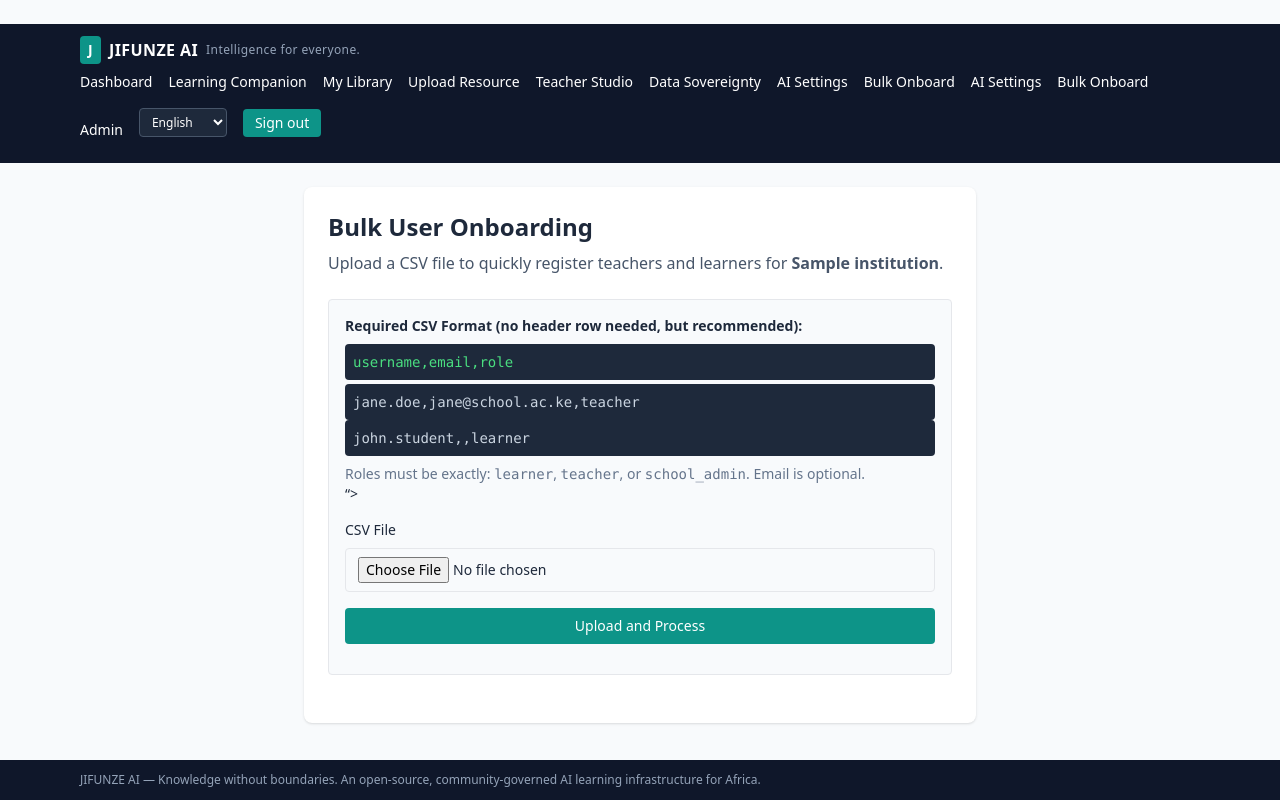
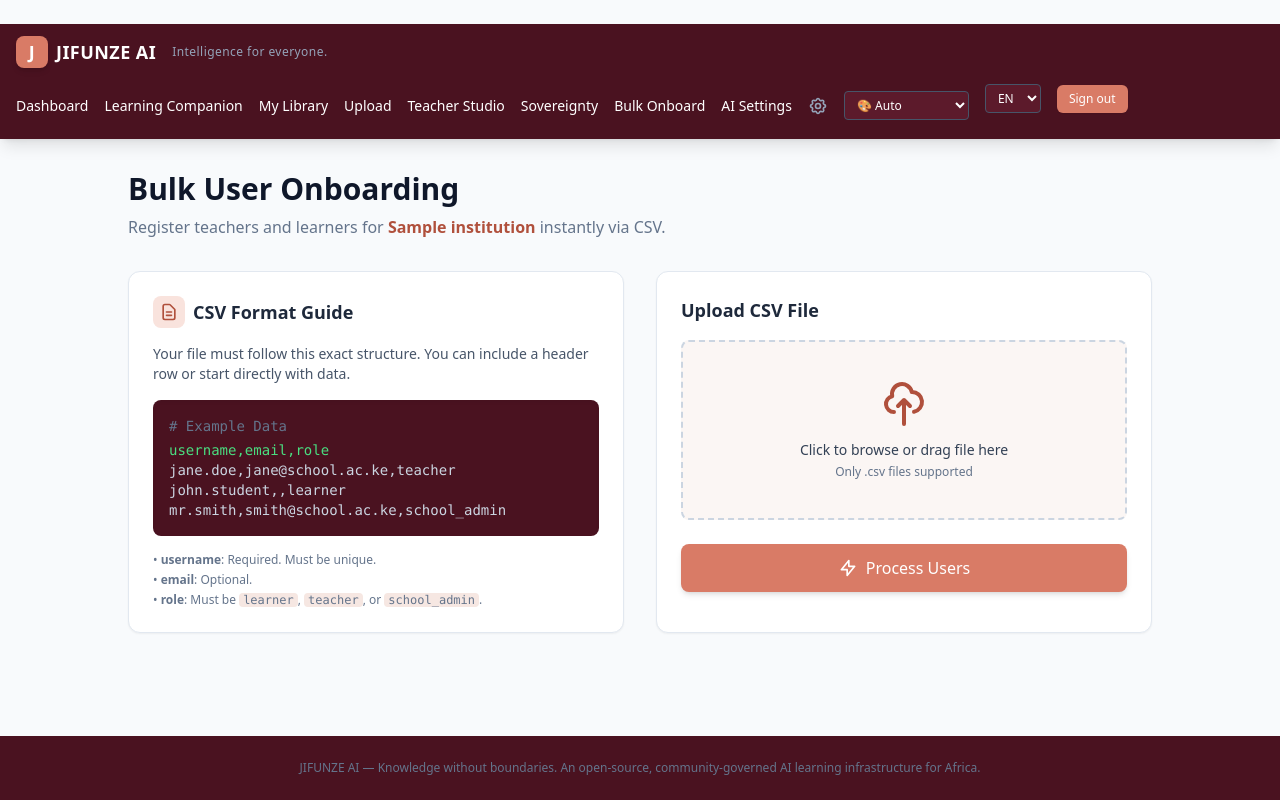
Before and after one commit to Caristus/jifunze-ai, a Django app: page /onboard/ in a window 1280 px wide. Run offline with Django 5.2, Linux system fonts and the light colour scheme; a user stored in the database is signed in; tables that the repository leaves empty hold one stand-in row (values such as "Sample post"); some libraries are stand-ins or nearby versions.

Commit message:
Four-theme blend system: per-page palettes with session override picker

```diff
--- /dev/null
+++ b/apps/accounts/context_processors.py
@@ -0,0 +1,16 @@
+PAGE_THEMES = [
+    ("/learn/", "forest"),
+    ("/library/", "forest"),
+    ("/studio/", "lavender"),
+    ("/governance/", "burgundy"),
+    ("/upload/", "burgundy"),
+    ("/onboard/", "burgundy"),
+]
+def theme(request):
+    mode = request.session.get("theme_override")
+    if mode:
+        return {"theme_class": "theme-" + mode, "theme_mode": mode, "theme_current": mode}
+    for prefix, name in PAGE_THEMES:
+        if request.path.startswith(prefix):
+            return {"theme_class": "theme-" + name, "theme_mode": "auto", "theme_current": name}
+    return {"theme_class": "theme-royal", "theme_mode": "auto", "theme_current": "royal"}
--- a/config/settings.py
+++ b/config/settings.py
@@ -46,6 +46,7 @@ TEMPLATES = [
                 "django.template.context_processors.request",
                 "django.contrib.auth.context_processors.auth",
                 "django.contrib.messages.context_processors.messages",
+                "apps.accounts.context_processors.theme",
             ],
         },
     },
--- a/config/urls.py
+++ b/config/urls.py
@@ -13,6 +13,7 @@ from apps.ai_gateway import views as ai_gateway_views
 urlpatterns = [
     path("admin/", admin.site.urls),
     path("accounts/", include("apps.accounts.urls")),
+    path("theme/set/<str:name>/", accounts_views.set_theme, name="set_theme"),
     path("api/learning/", include("apps.learning.urls")),
     path("api/teacher/", include("apps.teacher_studio.urls")),
     path("api/governance/", include("apps.governance.urls")),
--- /dev/null
+++ b/static/themes.css
@@ -0,0 +1,45 @@
+/* JIFUNZE AI Theme Skins - additive overrides only */
+body.theme-royal .bg-slate-900{background:#1b1f4b!important}
+body.theme-royal .bg-slate-800{background:#262b63!important}
+body.theme-royal .bg-slate-50{background:#f7f6f2!important}
+body.theme-royal .bg-slate-100{background:#eef0fb!important}
+body.theme-royal .bg-teal-600,body.theme-royal .bg-teal-500{background:#c9a227!important}
+body.theme-royal .hover\:bg-teal-500:hover,body.theme-royal .hover\:bg-teal-700:hover{background:#dbb63c!important}
+body.theme-royal .text-teal-600,body.theme-royal .text-teal-700{color:#9a7b1c!important}
+body.theme-royal .hover\:text-teal-400:hover,body.theme-royal .hover\:text-teal-300:hover{color:#e5c65a!important}
+body.theme-royal .bg-teal-100{background:#f5ecd2!important}
+body.theme-royal .border-teal-600{border-color:#c9a227!important}
+body.theme-royal .src-chip{background:#f5ecd2;border-color:#e0c76a;color:#8a6d15}
+body.theme-forest .bg-slate-900{background:#123f2a!important}
+body.theme-forest .bg-slate-800{background:#1b5238!important}
+body.theme-forest .bg-slate-50{background:#faf7ef!important}
+body.theme-forest .bg-slate-100{background:#e8f3ea!important}
+body.theme-forest .bg-teal-600,body.theme-forest .bg-teal-500{background:#1f9d55!important}
+body.theme-forest .hover\:bg-teal-500:hover,body.theme-forest .hover\:bg-teal-700:hover{background:#22b45f!important}
+body.theme-forest .text-teal-600,body.theme-forest .text-teal-700{color:#15803d!important}
+body.theme-forest .hover\:text-teal-400:hover,body.theme-forest .hover\:text-teal-300:hover{color:#7fd6a4!important}
+body.theme-forest .bg-teal-100{background:#dcf2e3!important}
+body.theme-forest .border-teal-600{border-color:#1f9d55!important}
+body.theme-forest .src-chip{background:#dcf2e3;border-color:#8fd6ab;color:#14652f}
+body.theme-lavender .bg-slate-900{background:#35406b!important}
+body.theme-lavender .bg-slate-800{background:#42507f!important}
+body.theme-lavender .bg-slate-50{background:#f6f6fb!important}
+body.theme-lavender .bg-slate-100{background:#eceaf6!important}
+body.theme-lavender .bg-teal-600,body.theme-lavender .bg-teal-500{background:#7c6fd0!important}
+body.theme-lavender .hover\:bg-teal-500:hover,body.theme-lavender .hover\:bg-teal-700:hover{background:#8d81da!important}
+body.theme-lavender .text-teal-600,body.theme-lavender .text-teal-700{color:#5b4fc0!important}
+body.theme-lavender .hover\:text-teal-400:hover,body.theme-lavender .hover\:text-teal-300:hover{color:#b7aef0!important}
+body.theme-lavender .bg-teal-100{background:#e6e1f7!important}
+body.theme-lavender .border-teal-600{border-color:#7c6fd0!important}
+body.theme-lavender .src-chip{background:#e6e1f7;border-color:#b3a9e8;color:#4c40a8}
+body.theme-burgundy .bg-slate-900{background:#4a1220!important}
+body.theme-burgundy .bg-slate-800{background:#5c1a2b!important}
+body.theme-burgundy .bg-slate-50{background:#fbf6f4!important}
+body.theme-burgundy .bg-slate-100{background:#f6e7e2!important}
+body.theme-burgundy .bg-teal-600,body.theme-burgundy .bg-teal-500{background:#d97b66!important}
+body.theme-burgundy .hover\:bg-teal-500:hover,body.theme-burgundy .hover\:bg-teal-700:hover{background:#e28c77!important}
+body.theme-burgundy .text-teal-600,body.theme-burgundy .text-teal-700{color:#b0503c!important}
+body.theme-burgundy .hover\:text-teal-400:hover,body.theme-burgundy .hover\:text-teal-300:hover{color:#f0b3a4!important}
+body.theme-burgundy .bg-teal-100{background:#f9e3dd!important}
+body.theme-burgundy .border-teal-600{border-color:#d97b66!important}
+body.theme-burgundy .src-chip{background:#f9e3dd;border-color:#e8b0a2;color:#96402e}
--- a/templates/base.html
+++ b/templates/base.html
@@ -4,45 +4,62 @@
 <meta charset="utf-8">
 <meta name="viewport" content="width=device-width, initial-scale=1">
 <title>{% block title %}JIFUNZE AI{% endblock %}</title>
+<script src="https://cdn.tailwindcss.com"></script>
 <link rel="manifest" href="/static/manifest.json">
+<link rel="stylesheet" href="/static/themes.css">
 <meta name="theme-color" content="#0f172a">
-<script src="https://cdn.tailwindcss.com"></script>
 </head>
-<body class="bg-slate-50 text-slate-800 min-h-screen flex flex-col">
-<header class="bg-slate-900 text-white">
-  <div class="max-w-6xl mx-auto px-4 py-3 flex items-center justify-between flex-wrap gap-2">
-    <a href="/" class="flex items-center gap-2 font-bold tracking-wide">
-      <span class="bg-teal-600 rounded px-2 py-1 text-sm">J</span> JIFUNZE AI
-      <span class="hidden md:inline text-slate-400 font-normal text-xs">Intelligence for everyone.</span>
+<body class="bg-slate-50 text-slate-800 min-h-screen flex flex-col font-sans {{ theme_class }}">
+<header class="bg-slate-900 text-white shadow-lg">
+  <div class="max-w-7xl mx-auto px-4 py-3 flex items-center justify-between flex-wrap gap-4">
+    <a href="/" class="flex items-center gap-2 font-bold tracking-wide text-lg">
+      <span class="bg-teal-500 text-white rounded-lg w-8 h-8 flex items-center justify-center shadow-md">J</span>
+      <span class="hidden sm:inline">JIFUNZE AI</span>
+      <span class="hidden md:inline text-slate-400 font-normal text-xs ml-2">Intelligence for everyone.</span>
     </a>
     {% if user.is_authenticated %}
-    <nav class="flex items-center gap-4 text-sm flex-wrap">
-      <a href="/" class="hover:text-teal-300">Dashboard</a>
-      <a href="/learn/" class="hover:text-teal-300">Learning Companion</a>
-      {% if user.role != "learner" %}<a href="/library/" class="hover:text-teal-300">My Library</a>{% endif %}<a href="/upload/" class="hover:text-teal-300">Upload Resource</a>
-      {% if user.role != 'learner' %}<a href="/studio/" class="hover:text-teal-300">Teacher Studio</a>{% endif %}
-      {% if user.role == 'school_admin' or user.role == 'admin' %}<a href="/governance/" class="hover:text-teal-300">Data Sovereignty</a>
-      <a href="/ai-config/" class="hover:text-teal-300">AI Settings</a>
-      {% if user.role == "school_admin" or user.role == "admin" %}<a href="/onboard/" class="hover:text-teal-300">Bulk Onboard</a>{% endif %}
-      <a href="/ai-config/" class="hover:text-teal-300">AI Settings</a>
-      {% if user.role == "school_admin" or user.role == "admin" %}<a href="/onboard/" class="hover:text-teal-300">Bulk Onboard</a>{% endif %}{% endif %}
-      <a href="/admin/" class="hover:text-teal-300">Admin</a>
+    <nav class="flex items-center gap-4 text-sm flex-wrap justify-end">
+      <a href="/" class="hover:text-teal-400 transition-colors">Dashboard</a>
+      <a href="/learn/" class="hover:text-teal-400 transition-colors">Learning Companion</a>
+      {% if user.role != 'learner' %}
+        <a href="/library/" class="hover:text-teal-400 transition-colors">My Library</a>
+        <a href="/upload/" class="hover:text-teal-400 transition-colors">Upload</a>
+        <a href="/studio/" class="hover:text-teal-400 transition-colors">Teacher Studio</a>
+      {% endif %}
+      {% if user.role == 'school_admin' or user.role == 'admin' %}
+        <a href="/governance/" class="hover:text-teal-400 transition-colors">Sovereignty</a>
+        <a href="/onboard/" class="hover:text-teal-400 transition-colors">Bulk Onboard</a>
+        <a href="/ai-config/" class="hover:text-teal-400 transition-colors">AI Settings</a>
+      {% endif %}
+      <a href="/admin/" class="text-slate-400 hover:text-white transition-colors" title="Django Admin">
+        <svg class="w-5 h-5" fill="none" stroke="currentColor" viewBox="0 0 24 24"><path stroke-linecap="round" stroke-linejoin="round" stroke-width="2" d="M10.325 4.317c.426-1.756 2.924-1.756 3.35 0a1.724 1.724 0 002.573 1.066c1.543-.94 3.31.826 2.37 2.37a1.724 1.724 0 001.065 2.572c1.756.426 1.756 2.924 0 3.35a1.724 1.724 0 00-1.066 2.573c.94 1.543-.826 3.31-2.37 2.37a1.724 1.724 0 00-2.572 1.065c-.426 1.756-2.924 1.756-3.35 0a1.724 1.724 0 00-2.573-1.066c-1.543.94-3.31-.826-2.37-2.37a1.724 1.724 0 00-1.065-2.572c-1.756-.426-1.756-2.924 0-3.35a1.724 1.724 0 001.066-2.573c-.94-1.543.826-3.31 2.37-2.37.996.608 2.296.07 2.572-1.065z"></path><path stroke-linecap="round" stroke-linejoin="round" stroke-width="2" d="M15 12a3 3 0 11-6 0 3 3 0 016 0z"></path></svg>
+      </a>
+      <select onchange="location.href='/theme/set/'+this.value+'/'" class="bg-slate-800 text-white text-xs border border-slate-600 rounded px-2 py-1 focus:outline-none" title="Theme">
+        <option value="auto" {% if theme_mode == "auto" %}selected{% endif %}>🎨 Auto</option>
+        <option value="royal" {% if theme_mode == "royal" %}selected{% endif %}>Royal Indigo</option>
+        <option value="forest" {% if theme_mode == "forest" %}selected{% endif %}>Forest Emerald</option>
+        <option value="lavender" {% if theme_mode == "lavender" %}selected{% endif %}>Slate Lavender</option>
+        <option value="burgundy" {% if theme_mode == "burgundy" %}selected{% endif %}>Burgundy Rose</option>
+      </select>
       <form method="get" action="/" class="inline">
-        <select name="lang" onchange="this.form.submit()" class="bg-slate-800 text-white text-xs border border-slate-600 rounded px-2 py-1">
-          <option value="en" {% if request.GET.lang == "sw" %}{% else %}selected{% endif %}>English</option>
-          <option value="sw" {% if request.GET.lang == "sw" %}selected{% endif %}>Kiswahili</option>
+        <select name="lang" onchange="this.form.submit()" class="bg-slate-800 text-white text-xs border border-slate-600 rounded px-2 py-1 focus:outline-none focus:border-teal-500">
+          <option value="en" {% if request.GET.lang == "sw" %}{% else %}selected{% endif %}>EN</option>
+          <option value="sw" {% if request.GET.lang == "sw" %}selected{% endif %}>SW</option>
         </select>
       </form>
-      <form method="post" action="/accounts/logout/" class="inline">{% csrf_token %}
-        <button class="bg-teal-600 hover:bg-teal-500 px-3 py-1 rounded text-white">Sign out</button>
+      <form method="post" action="/accounts/logout/" class="inline">
+        {% csrf_token %}
+        <button class="bg-teal-600 hover:bg-teal-500 text-white px-3 py-1.5 rounded-md text-xs font-medium transition-colors shadow-sm">Sign out</button>
       </form>
     </nav>
     {% endif %}
   </div>
 </header>
-<main class="flex-1 w-full max-w-6xl mx-auto px-4 py-6">{% block content %}{% endblock %}</main>
-<footer class="bg-slate-900 text-slate-400 text-xs">
-  <div class="max-w-6xl mx-auto px-4 py-3">JIFUNZE AI — Knowledge without boundaries. An open-source, community-governed AI learning infrastructure for Africa.</div>
+<main class="flex-1 w-full max-w-7xl mx-auto px-4 py-8">{% block content %}{% endblock %}</main>
+<footer class="bg-slate-900 text-slate-500 text-xs py-6 mt-auto">
+  <div class="max-w-7xl mx-auto px-4 text-center">
+    JIFUNZE AI — Knowledge without boundaries. An open-source, community-governed AI learning infrastructure for Africa.
+  </div>
 </footer>
 {% block scripts %}{% endblock %}
 <script>
--- a/templates/institutions/bulk_onboard.html
+++ b/templates/institutions/bulk_onboard.html
@@ -1,34 +1,75 @@
 {% extends "base.html" %}
 {% block title %}Bulk Onboard Users — {{ institution.name }}{% endblock %}
 {% block content %}
-<div class="max-w-2xl mx-auto">
-  <div class="bg-white rounded-lg shadow p-6">
-    <h1 class="text-2xl font-bold mb-2">Bulk User Onboarding</h1>
-    <p class="text-slate-600 mb-6">Upload a CSV file to quickly register teachers and learners for <strong>{{ institution.name }}</strong>.</p>
-    <div class="bg-slate-50 border rounded p-4 mb-6 text-sm">
-      <p class="font-semibold mb-2">Required CSV Format (no header row needed, but recommended):</p>
-      <code class="block bg-slate-800 text-green-400 p-2 rounded">username,email,role</code>
-      <code class="block bg-slate-800 text-slate-300 p-2 rounded mt-1">jane.doe,jane@school.ac.ke,teacher</code>
-      <code class="block bg-slate-800 text-slate-300 p-2 rounded">john.student,,learner</code>
-      <p class="mt-2 text-slate-500">Roles must be exactly: <code>learner</code>, <code>teacher</code>, or <code>school_admin</code>. Email is optional.</p>
-    “>
-    <form method="post" enctype="multipart/form-data" class="space-y-4">
+<div class="max-w-5xl mx-auto">
+  <div class="mb-8">
+    <h1 class="text-3xl font-bold text-slate-900">Bulk User Onboarding</h1>
+    <p class="text-slate-500 mt-2">Register teachers and learners for <span class="font-semibold text-teal-700">{{ institution.name }}</span> instantly via CSV.</p>
+  </div>
+  <div class="grid md:grid-cols-2 gap-8">
+    <!-- Left Column: Instructions & Example -->
+    <div class="space-y-6">
+      <div class="bg-white rounded-xl shadow-sm border border-slate-200 p-6">
+        <h2 class="text-lg font-semibold text-slate-800 mb-4 flex items-center gap-2">
+          <span class="bg-teal-100 text-teal-700 p-1.5 rounded-lg">
+            <svg class="w-5 h-5" fill="none" stroke="currentColor" viewBox="0 0 24 24"><path stroke-linecap="round" stroke-linejoin="round" stroke-width="2" d="M9 12h6m-6 4h6m2 5H7a2 2 0 01-2-2V5a2 2 0 012-2h5.586a1 1 0 01.707.293l5.414 5.414a1 1 0 01.293.707V19a2 2 0 01-2 2z"></path></svg>
+          </span>
+          CSV Format Guide
+        </h2>
+        <p class="text-sm text-slate-600 mb-4">Your file must follow this exact structure. You can include a header row or start directly with data.</p>
+        <div class="bg-slate-900 rounded-lg p-4 font-mono text-sm shadow-inner overflow-x-auto">
+          <div class="text-slate-500 mb-1"># Example Data</div>
+          <div class="text-green-400">username,email,role</div>
+          <div class="text-slate-300">jane.doe,jane@school.ac.ke,teacher</div>
+          <div class="text-slate-300">john.student,,learner</div>
+          <div class="text-slate-300">mr.smith,smith@school.ac.ke,school_admin</div>
+        </div>
+        <div class="mt-4 text-xs text-slate-500 space-y-1">
+          <p>• <strong>username</strong>: Required. Must be unique.</p>
+          <p>• <strong>email</strong>: Optional.</p>
+          <p>• <strong>role</strong>: Must be <code class="bg-slate-100 px-1 rounded">learner</code>, <code class="bg-slate-100 px-1 rounded">teacher</code>, or <code class="bg-slate-100 px-1 rounded">school_admin</code>.</p>
+        </div>
+      </div>
+    </div>
+    <!-- Right Column: Upload Zone -->
+    <div class="bg-white rounded-xl shadow-sm border border-slate-200 p-6 flex flex-col">
+      <h2 class="text-lg font-semibold text-slate-800 mb-4">Upload CSV File</h2>
+      <form method="post" enctype="multipart/form-data" class="flex-1 flex flex-col">
         {% csrf_token %}
-      <div>
-        <label class="block text-sm font-medium mb-2">CSV File</label>
-        <input type="file" name="csv_file" accept=".csv" class="w-full border rounded px-3 py-2" required>
+        <div class="flex-1 border-2 border-dashed border-slate-300 rounded-lg p-8 text-center hover:border-teal-500 transition-colors bg-slate-50 flex flex-col items-center justify-center cursor-pointer relative" id="dropzone">
+          <input type="file" name="csv_file" accept=".csv" class="absolute inset-0 w-full h-full opacity-0 cursor-pointer" required onchange="updateFileName(this)">
+          <div class="text-teal-600 mb-3">
+            <svg class="w-12 h-12 mx-auto" fill="none" stroke="currentColor" viewBox="0 0 24 24"><path stroke-linecap="round" stroke-linejoin="round" stroke-width="2" d="M7 16a4 4 0 01-.88-7.903A5 5 0 1115.9 6L16 6a5 5 0 011 9.9M15 13l-3-3m0 0l-3 3m3-3v12"></path></svg>
           </div>
-      <button type="submit" class="w-full bg-teal-600 text-white rounded py-2 font-medium hover:bg-teal-700">
-        Upload and Process
+          <p class="text-sm font-medium text-slate-700">Click to browse or drag file here</p>
+          <p class="text-xs text-slate-500 mt-1">Only .csv files supported</p>
+          <p id="filename-display" class="mt-4 text-sm font-semibold text-teal-700 hidden"></p>
+        </div>
+        <button type="submit" class="mt-6 w-full bg-teal-600 hover:bg-teal-700 text-white rounded-lg py-3 font-medium shadow-md transition-all flex items-center justify-center gap-2">
+          <svg class="w-5 h-5" fill="none" stroke="currentColor" viewBox="0 0 24 24"><path stroke-linecap="round" stroke-linejoin="round" stroke-width="2" d="M13 10V3L4 14h7v7l9-11h-7z"></path></svg>
+          Process Users
         </button>
       </form>
       {% if messages %}
-      <div class="mt-4 space-y-2">
+        <div class="mt-6 space-y-3">
           {% for msg in messages %}
-          <div class="p-3 rounded text-sm {% if msg.tags == 'success' %}bg-green-100 text-green-800{% else %}bg-red-100 text-red-800{% endif %}">{{ msg }}</div>
+            <div class="p-4 rounded-lg text-sm flex items-start gap-3 {% if msg.tags == 'success' %}bg-green-50 text-green-800 border border-green-200{% else %}bg-red-50 text-red-800 border border-red-200{% endif %}">
+              <svg class="w-5 h-5 flex-shrink-0 mt-0.5" fill="none" stroke="currentColor" viewBox="0 0 24 24"><path stroke-linecap="round" stroke-linejoin="round" stroke-width="2" d="M13 16h-1v-4h-1m1-4h.01M21 12a9 9 0 11-18 0 9 9 0 0118 0z"></path></svg>
+              <span>{{ msg }}</span>
+            </div>
           {% endfor %}
         </div>
       {% endif %}
     </div>
   </div>
+</div>
+<script>
+  function updateFileName(input) {
+    const display = document.getElementById('filename-display');
+    if (input.files && input.files[0]) {
+      display.textContent = 'Selected: ' + input.files[0].name;
+      display.classList.remove('hidden');
+    }
+  }
+</script>
 {% endblock %}
```
Also changed, not shown: apps/accounts/views.py (+7 -0 lines). Lines whose indentation alone changed are shown as unchanged.
